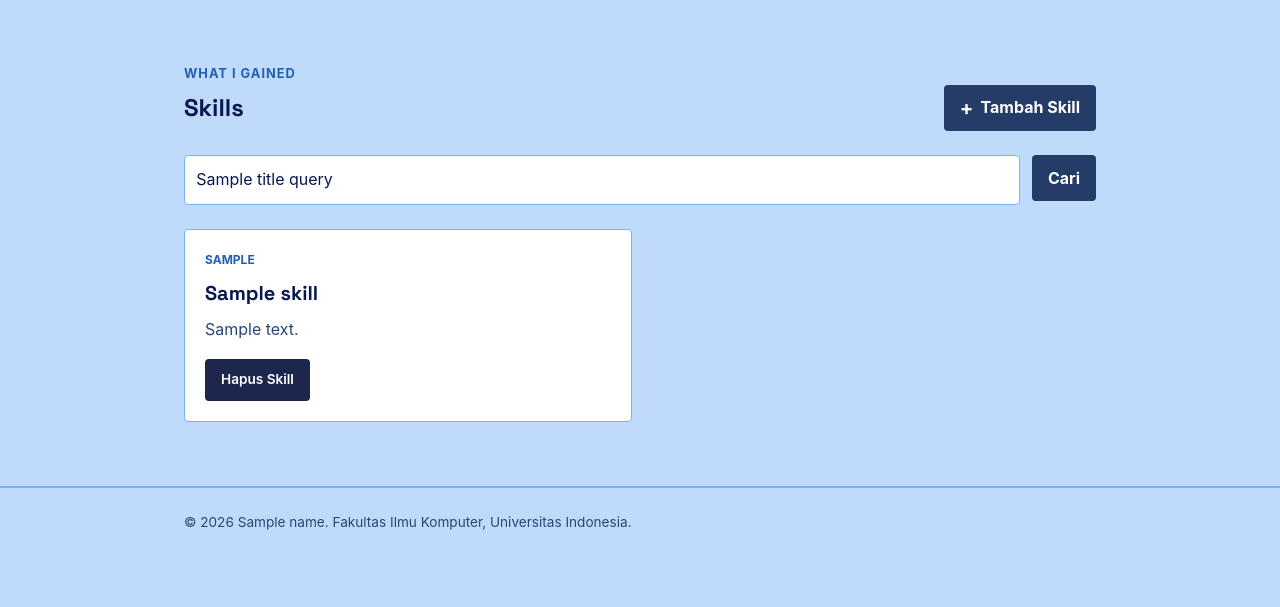
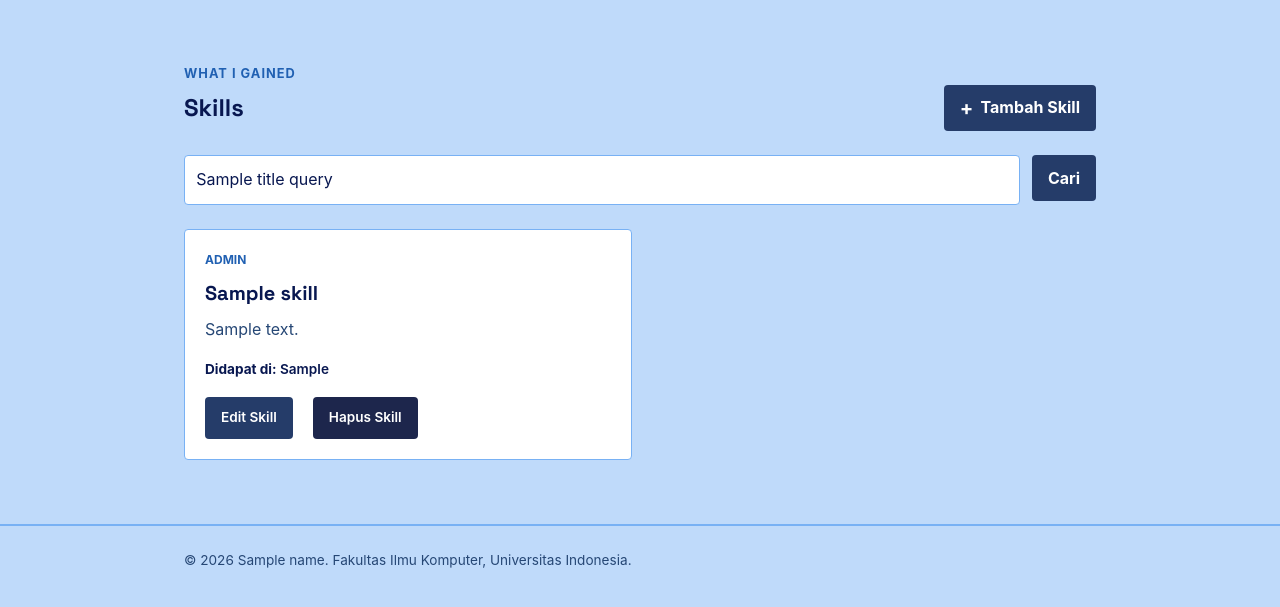
Before and after one commit to felishangeline/myportofolio, a Django app: template templates/skills.html in a window 1280 px wide. Shown: the part 74-681 px from the top of the page. Run offline with Django 3.2, Linux system fonts and the light colour scheme; the template is opened without the code that fills it: most values are stand-ins (such as "Sample title", 1, 10 or a date in 2020).

Commit message:
mengedit skills_edit karena error ketika runserver

```diff
--- a/templates/skills.html
+++ b/templates/skills.html
@@ -32,19 +32,23 @@
         {% for skill in skill_list %}
             <article class="experience-card">
                     <span class="experience-category">
-                {{ skill.get_category_display }}
+                        {{ skill.skill_level }}
                     </span>
             <h2>{{ skill.title }}</h2>
             <p class="experience-description">
                 {{ skill.description }}
             </p>
+            <p class="experience-status">
+                <strong>Didapat di:</strong> {{ skill.skill_gained }}
+            </p>
 
             <div class="skills-actions">
+                <a href="{% url 'main:edit_skills' skill.id %}" class="button">Edit Skill</a>
                 <button type="button"
                     class="button button-danger"
                     popovertarget="delete-skill-{{ skill.id }}"
-                      aria-label="Hapus {{ skill.title }}"
-                      title="Hapus skill">
+                    aria-label="Delete {{ skill.title }}"
+                    title="Delete skill">
                     Hapus Skill
                 </button>
             </div>
```
Also changed, not shown: main/urls.py (+9 -1 lines). Lines whose indentation alone changed are shown as unchanged.
